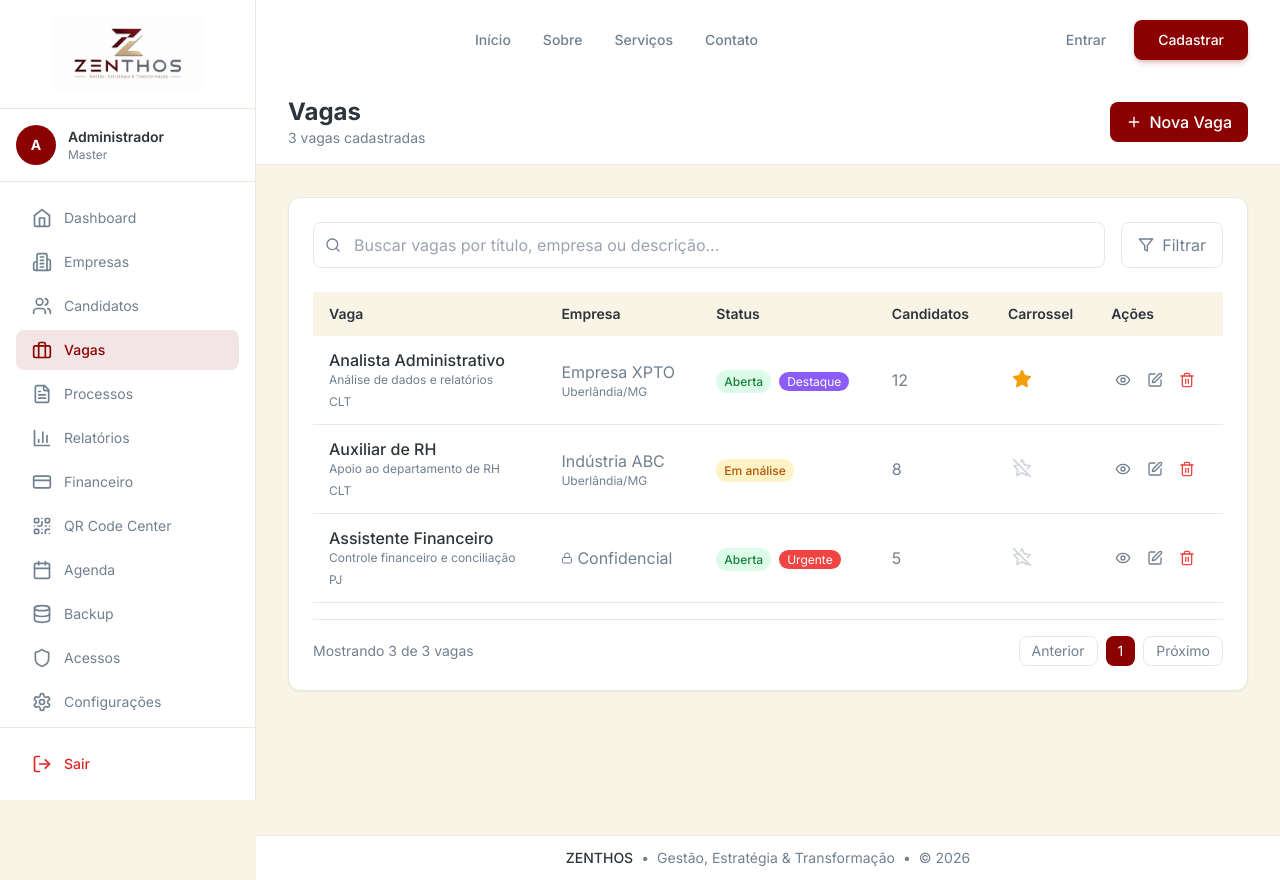
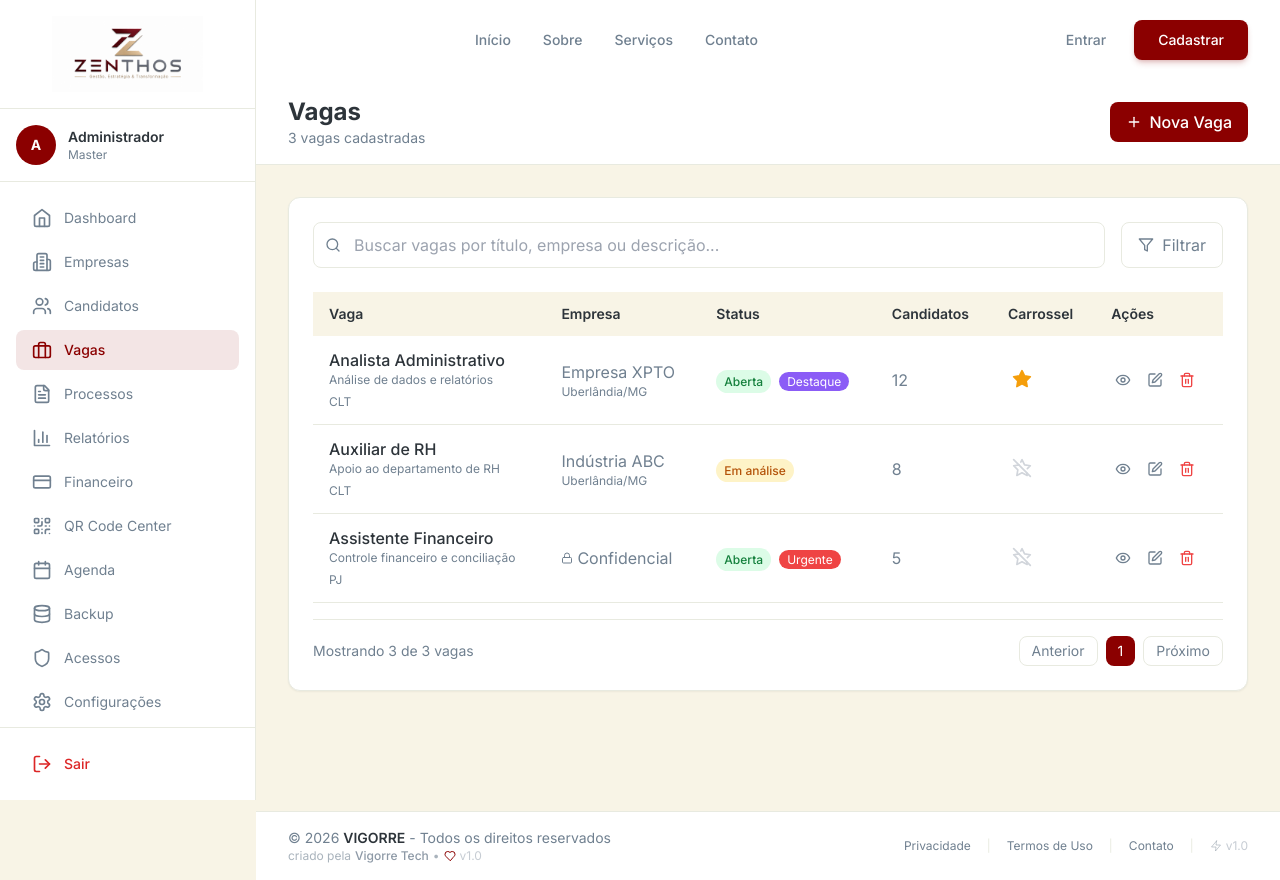
Before and after one commit to trivoroficial/consult_recruit, a Next.js app: page /admin/vagas in a window 1280 px wide. Built offline with nearby package versions, Linux system fonts and the light colour scheme; sample sign-in values are in the browser's storage; a web font is replaced by a local one.

Commit message:
Revamp DashboardFooter layout and content

```diff
--- a/src/components/dashboard/DashboardFooter.tsx
+++ b/src/components/dashboard/DashboardFooter.tsx
@@ -1,11 +1,45 @@
+// src/components/dashboard/DashboardFooter.tsx
+'use client'
+
+import Link from 'next/link'
+import { Heart, Zap } from 'lucide-react'
+
 export function DashboardFooter() {
   return (
-    <footer className="bg-white border-t border-[#E8EAE0] px-8 py-3 text-center text-sm text-[#708090] flex-shrink-0">
-      <span className="font-medium text-[#2D343A]">ZENTHOS</span>
-      <span className="mx-2">•</span>
-      Gestão, Estratégia & Transformação
-      <span className="mx-2">•</span>
-      © {new Date().getFullYear()}
+    <footer className="bg-white border-t border-[#E8EAE0] py-4 px-8 mt-auto">
+      <div className="flex flex-col md:flex-row items-center justify-between gap-3">
+        <div className="text-center md:text-left">
+          <p className="text-sm text-[#708090]">
+            © 2026 <span className="font-semibold text-[#2D343A]">VIGORRE</span> - Todos os direitos reservados
+          </p>
+          <p className="text-xs text-[#708090]/60 flex items-center justify-center md:justify-start gap-1">
+            criado pela <span className="text-[#708090]/80 font-medium">Vigorre Tech</span>
+            <span className="hidden sm:inline">•</span>
+            <span className="flex items-center gap-1 text-[#708090]/40">
+              <Heart className="h-3 w-3 text-[#8B0000]" />
+              v1.0
+            </span>
+          </p>
+        </div>
+        <div className="flex items-center gap-4 text-xs">
+          <Link href="/privacidade" className="text-[#708090] hover:text-[#8B0000] transition">
+            Privacidade
+          </Link>
+          <span className="text-[#E8EAE0]">|</span>
+          <Link href="/termos" className="text-[#708090] hover:text-[#8B0000] transition">
+            Termos de Uso
+          </Link>
+          <span className="text-[#E8EAE0]">|</span>
+          <Link href="/contato" className="text-[#708090] hover:text-[#8B0000] transition">
+            Contato
+          </Link>
+          <span className="text-[#E8EAE0]">|</span>
+          <span className="text-[#708090]/40 flex items-center gap-1">
+            <Zap className="h-3 w-3" />
+            v1.0
+          </span>
+        </div>
+      </div>
     </footer>
   )
 }
```
